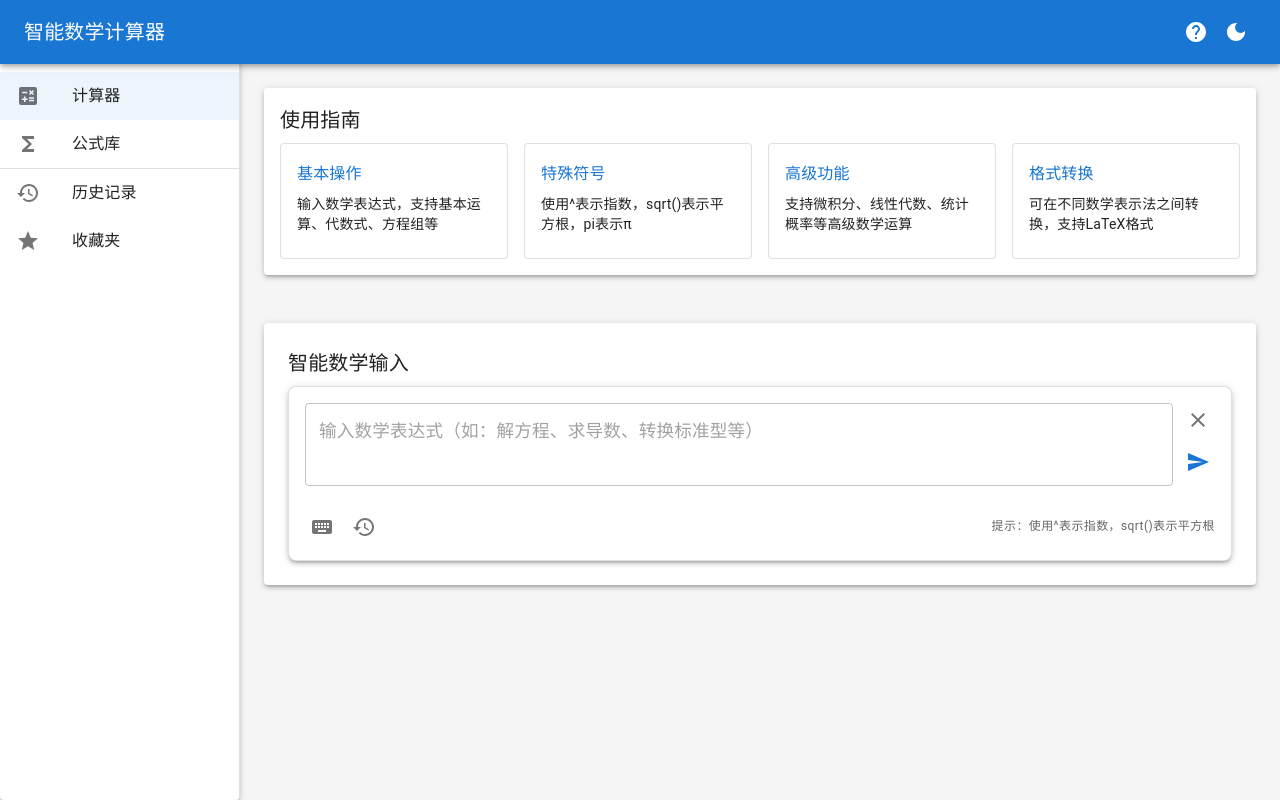
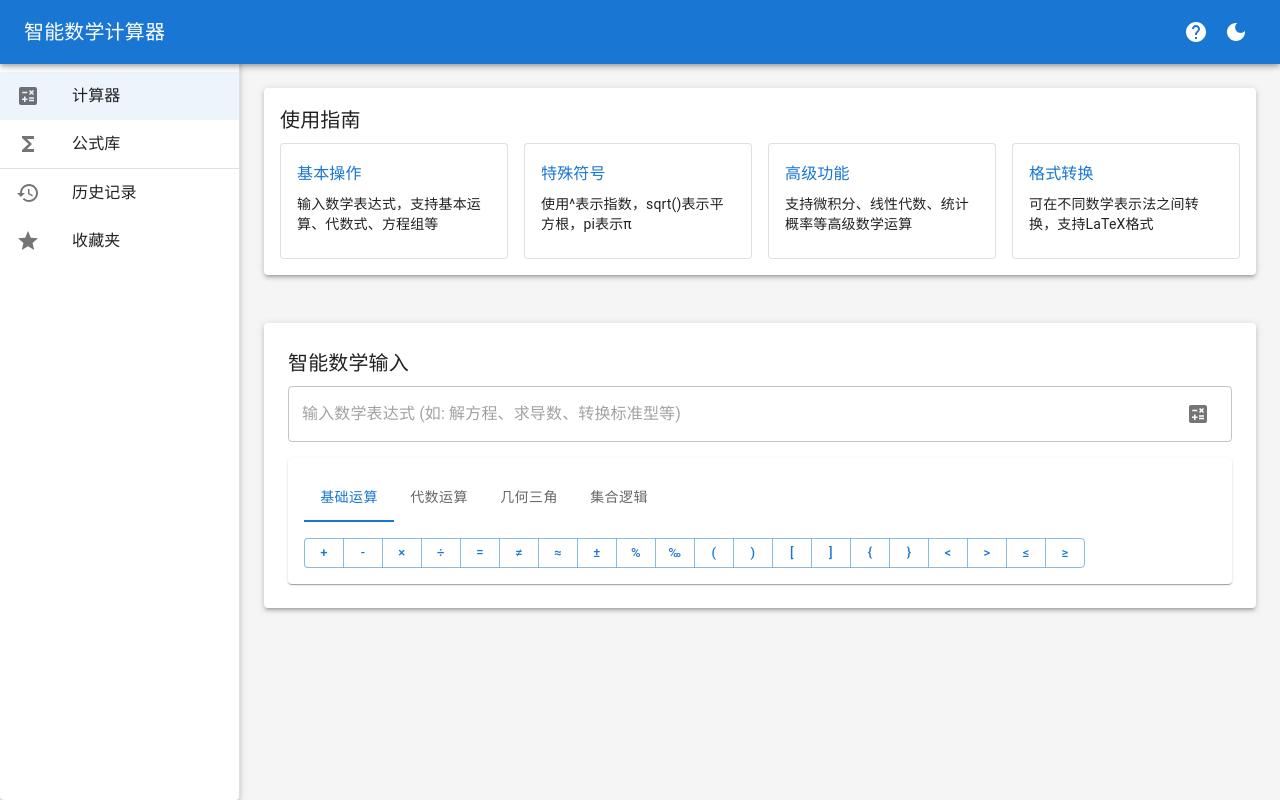
Before and after one commit to Ericdu1/AM_Calculator, a React (Vite) app: page / in a window 1280 px wide. Built offline with nearby package versions, Linux system fonts and the light colour scheme.

Commit message:
优化数学输入组件: 重新组织符号系统为4个主要类别,移除绘制功能

```diff
--- a/src/components/MathInput.tsx
+++ b/src/components/MathInput.tsx
@@ -14,16 +14,17 @@ import {
   IconButton,
   Tooltip,
   Divider,
-  Grid
+  Grid,
+  Tabs,
+  Tab,
+  ButtonGroup,
+  Fade
 } from '@mui/material';
 import {
   Functions as FunctionsIcon,
   Calculate as CalculateIcon,
-  Transform as TransformIcon,
-  Send as SendIcon,
-  Clear as ClearIcon,
-  History as HistoryIcon,
-  Keyboard as KeyboardIcon
+  Timeline as TimelineIcon,
+  Architecture as ArchitectureIcon
 } from '@mui/icons-material';
 
 interface Suggestion {
@@ -31,143 +32,183 @@ interface Suggestion {
   detail: string;
   type: string;
   insertText: string;
-  documentation?: {
-    category: string;
-    formula: string;
+  category?: string;
+}
+
+// 输入建议数据
+const suggestionData = {
+  '求': [
+    { label: '求解方程', detail: '求解一元、二元方程', type: 'solve', insertText: '求解方程 ' },
+    { label: '求导数', detail: '计算函数导数', type: 'derivative', insertText: '求导数 ' },
+    { label: '求积分', detail: '计算定积分或不定积分', type: 'integral', insertText: '求积分 ' },
+    { label: '求极限', detail: '计算函数极限', type: 'limit', insertText: '求极限 ' },
+    { label: '求面积', detail: '计算几何图形面积', type: 'area', insertText: '求面积 ' },
+    { label: '求体积', detail: '计算立体图形体积', type: 'volume', insertText: '求体积 ' },
+    { label: '求最值', detail: '求函数最大值最小值', type: 'extremum', insertText: '求最值 ' },
+    { label: '求距离', detail: '计算点线面距离', type: 'distance', insertText: '求距离 ' },
+    { label: '求概率', detail: '计算概率统计问题', type: 'probability', insertText: '求概率 ' }
+  ],
+  '解': [
+    { label: '解方程', detail: '解一元方程', type: 'equation', insertText: '解方程 ' },
+    { label: '解方程组', detail: '解多元方程组', type: 'equations', insertText: '解方程组 ' },
+    { label: '解不等式', detail: '解一元不等式', type: 'inequality', insertText: '解不等式 ' },
+    { label: '解三角形', detail: '解三角形问题', type: 'triangle', insertText: '解三角形 ' },
+    { label: '解析几何', detail: '解析几何问题', type: 'geometry', insertText: '解析几何 ' },
+    { label: '解微分方程', detail: '解常微分方程', type: 'differential', insertText: '解微分方程 ' }
+  ],
+  '计算': [
+    { label: '计算表达式', detail: '计算数学表达式', type: 'expression', insertText: '计算 ' },
+    { label: '计算定积分', detail: '计算定积分', type: 'definite-integral', insertText: '计算积分 ' },
+    { label: '计算导数', detail: '计算函数导数', type: 'derivative', insertText: '计算导数 ' },
+    { label: '计算概率', detail: '计算概率问题', type: 'probability', insertText: '计算概率 ' },
+    { label: '计算统计量', detail: '计算统计数据', type: 'statistics', insertText: '计算统计 ' },
+    { label: '计算矩阵', detail: '矩阵运算', type: 'matrix', insertText: '计算矩阵 ' }
+  ],
+  '证明': [
+    { label: '证明恒等式', detail: '证明代数恒等式', type: 'identity', insertText: '证明恒等式 ' },
+    { label: '证明定理', detail: '证明数学定理', type: 'theorem', insertText: '证明定理 ' },
+    { label: '证明不等式', detail: '证明不等式', type: 'inequality', insertText: '证明不等式 ' },
+    { label: '证明命题', detail: '证明数学命题', type: 'proposition', insertText: '证明命题 ' },
+    { label: '证明充要条件', detail: '证明充分必要条件', type: 'condition', insertText: '证明充要条件 ' }
+  ],
+  '转换': [
+    { label: '转换分数', detail: '分数与小数互转', type: 'fraction', insertText: '转换分数 ' },
+    { label: '转换单位', detail: '单位换算', type: 'unit', insertText: '转换单位 ' },
+    { label: '转换进制', detail: '进制转换', type: 'base', insertText: '转换进制 ' },
+    { label: '转换标准型', detail: '转换标准形式', type: 'standard', insertText: '转换标准型 ' },
+    { label: '转换坐标', detail: '坐标系转换', type: 'coordinate', insertText: '转换坐标 ' }
+  ],
+  '化简': [
+    { label: '化简表达式', detail: '化简代数表达式', type: 'simplify', insertText: '化简表达式 ' },
+    { label: '化简分式', detail: '化简分式', type: 'fraction', insertText: '化简分式 ' },
+    { label: '化简根式', detail: '化简根式', type: 'radical', insertText: '化简根式 ' },
+    { label: '化简三角式', detail: '化简三角表达式', type: 'trigonometry', insertText: '化简三角式 ' },
+    { label: '化简对数', detail: '化简对数表达式', type: 'logarithm', insertText: '化简对数 ' }
+  ],
+  '因式': [
+    { label: '因式分解', detail: '多项式因式分解', type: 'factorize', insertText: '因式分解 ' },
+    { label: '公因式', detail: '提取公因式', type: 'common-factor', insertText: '提取公因式 ' },
+    { label: '因式分解三角式', detail: '三角式因式分解', type: 'trig-factor', insertText: '分解三角式 ' }
+  ]
 };
+
+// 数学符号数据 - 重新组织为4个主要类别
+const symbolGroups = [
+  {
+    name: '基础运算',
+    symbols: [
+      { symbol: '+', desc: '加' },
+      { symbol: '-', desc: '减' },
+      { symbol: '×', desc: '乘' },
+      { symbol: '÷', desc: '除' },
+      { symbol: '=', desc: '等于' },
+      { symbol: '≠', desc: '不等于' },
+      { symbol: '≈', desc: '约等于' },
+      { symbol: '±', desc: '正负号' },
+      { symbol: '%', desc: '百分号' },
+      { symbol: '‰', desc: '千分号' },
+      { symbol: '(', desc: '左括号' },
+      { symbol: ')', desc: '右括号' },
+      { symbol: '[', desc: '左方括号' },
+      { symbol: ']', desc: '右方括号' },
+      { symbol: '{', desc: '左花括号' },
+      { symbol: '}', desc: '右花括号' },
+      { symbol: '<', desc: '小于' },
+      { symbol: '>', desc: '大于' },
+      { symbol: '≤', desc: '小于等于' },
+      { symbol: '≥', desc: '大于等于' }
+    ]
+  },
+  {
+    name: '代数运算',
+    symbols: [
+      { symbol: '²', desc: '平方' },
+      { symbol: '³', desc: '立方' },
+      { symbol: '√', desc: '平方根' },
+      { symbol: '∛', desc: '立方根' },
+      { symbol: '∑', desc: '求和' },
+      { symbol: '∏', desc: '求积' },
+      { symbol: '∫', desc: '积分' },
+      { symbol: '∂', desc: '偏导' },
+      { symbol: '∇', desc: '梯度' },
+      { symbol: '∞', desc: '无穷' },
+      { symbol: 'lim', desc: '极限' },
+      { symbol: 'log', desc: '对数' },
+      { symbol: 'ln', desc: '自然对数' },
+      { symbol: 'e', desc: '自然常数' },
+      { symbol: 'π', desc: '圆周率' },
+      { symbol: 'i', desc: '虚数单位' },
+      { symbol: '|x|', desc: '绝对值' },
+      { symbol: '⌊x⌋', desc: '向下取整' },
+      { symbol: '⌈x⌉', desc: '向上取整' },
+      { symbol: 'f′', desc: '导数' },
+      { symbol: 'f″', desc: '二阶导' }
+    ]
+  },
+  {
+    name: '几何三角',
+    symbols: [
+      { symbol: '∠', desc: '角' },
+      { symbol: '∥', desc: '平行' },
+      { symbol: '⊥', desc: '垂直' },
+      { symbol: '△', desc: '三角形' },
+      { symbol: '⊙', desc: '圆' },
+      { symbol: '∽', desc: '相似' },
+      { symbol: '≅', desc: '全等' },
+      { symbol: 'sin', desc: '正弦' },
+      { symbol: 'cos', desc: '余弦' },
+      { symbol: 'tan', desc: '正切' },
+      { symbol: 'cot', desc: '余切' },
+      { symbol: 'sec', desc: '正割' },
+      { symbol: 'csc', desc: '余割' },
+      { symbol: 'arcsin', desc: '反正弦' },
+      { symbol: 'arccos', desc: '反余弦' },
+      { symbol: 'arctan', desc: '反正切' },
+      { symbol: '°', desc: '度数' },
+      { symbol: 'rad', desc: '弧度' },
+      { symbol: 'π', desc: '圆周率' }
+    ]
+  },
+  {
+    name: '集合逻辑',
+    symbols: [
+      { symbol: '∅', desc: '空集' },
+      { symbol: '∈', desc: '属于' },
+      { symbol: '∉', desc: '不属于' },
+      { symbol: '⊂', desc: '真子集' },
+      { symbol: '⊆', desc: '子集' },
+      { symbol: '∪', desc: '并集' },
+      { symbol: '∩', desc: '交集' },
+      { symbol: '∀', desc: '任意' },
+      { symbol: '∃', desc: '存在' },
+      { symbol: '∵', desc: '因为' },
+      { symbol: '∴', desc: '所以' },
+      { symbol: '⇒', desc: '推出' },
+      { symbol: '⇔', desc: '等价' },
+      { symbol: '¬', desc: '非' },
+      { symbol: '∧', desc: '且' },
+      { symbol: '∨', desc: '或' },
+      { symbol: '⊕', desc: '异或' },
+      { symbol: '⊻', desc: '异或' },
+      { symbol: '⊼', desc: '与非' },
+      { symbol: '⊽', desc: '或非' }
+    ]
   }
+];
 
 const MathInput: React.FC<{
   onSubmit: (value: string) => void;
 }> = ({ onSubmit }) => {
   const [value, setValue] = useState('');
   const [suggestions, setSuggestions] = useState<Suggestion[]>([]);
+  const [selectedIndex, setSelectedIndex] = useState(-1);
   const [loading, setLoading] = useState(false);
-  const [selectedIndex, setSelectedIndex] = useState(-1);
   const [anchorEl, setAnchorEl] = useState<null | HTMLElement>(null);
-  const [showKeyboard, setShowKeyboard] = useState(false);
+  const [symbolTabIndex, setSymbolTabIndex] = useState(0);
   const inputRef = useRef<HTMLInputElement>(null);
 
-  // 数学键盘符号
-  const mathSymbols = [
-    { label: '+', tooltip: '加' },
-    { label: '-', tooltip: '减' },
-    { label: '×', tooltip: '乘' },
-    { label: '÷', tooltip: '除' },
-    { label: '^', tooltip: '指数' },
-    { label: '√', tooltip: '平方根' },
-    { label: 'π', tooltip: '圆周率' },
-    { label: '∫', tooltip: '积分' },
-    { label: '∑', tooltip: '求和' },
-    { label: '∏', tooltip: '连乘' },
-    { label: '∂', tooltip: '偏导' },
-    { label: '∞', tooltip: '无穷' },
-  ];
-
-  useEffect(() => {
-    const fetchSuggestions = async () => {
-      if (!value) {
-        setSuggestions([]);
-        return;
-      }
-
-      setLoading(true);
-      try {
-        // 这里模拟API调用
-        const mockSuggestions: Suggestion[] = [
-          {
-            label: '解方程',
-            detail: '求解一元二次方程',
-            type: 'template',
-            insertText: '解方程 x^2 + 3x + 2 = 0'
-          },
-          {
-            label: '转换标准型',
-            detail: '将方程转换为标准形式',
-            type: 'transform',
-            insertText: '转换标准型 x^2 + 4'
-          },
-          {
-            label: '转换斜截式',
-            detail: '将直线方程转换为斜截式',
-            type: 'transform',
-            insertText: '转换斜截式 2x + 3y = 6'
-          },
-          {
-            label: '转换参数方程',
-            detail: '转换为参数方程形式',
-            type: 'transform',
-            insertText: '转换参数方程 x^2/4 + y^2/9 = 1'
-          }
-        ];
-
-        setSuggestions(value.startsWith('转换') ? mockSuggestions.filter(s => s.type === 'transform') : mockSuggestions);
-        setSelectedIndex(-1);
-      } catch (error) {
-        console.error('获取建议失败:', error);
-      } finally {
-        setLoading(false);
-      }
-    };
-
-    const debounceTimer = setTimeout(fetchSuggestions, 300);
-    return () => clearTimeout(debounceTimer);
-  }, [value]);
-
-  useEffect(() => {
-    if (inputRef.current) {
-      setAnchorEl(inputRef.current);
-    }
-  }, []);
-
-  const handleKeyDown = (event: React.KeyboardEvent) => {
-    if (!suggestions.length) return;
-
-    switch (event.key) {
-      case 'ArrowDown':
-        event.preventDefault();
-        setSelectedIndex(prev => (prev < suggestions.length - 1 ? prev + 1 : prev));
-        break;
-      case 'ArrowUp':
-        event.preventDefault();
-        setSelectedIndex(prev => (prev > 0 ? prev - 1 : prev));
-        break;
-      case 'Enter':
-        if (selectedIndex >= 0) {
-          event.preventDefault();
-          handleSuggestionSelect(suggestions[selectedIndex]);
-        } else {
-          handleSubmit();
-        }
-        break;
-      case 'Escape':
-        setSuggestions([]);
-        setSelectedIndex(-1);
-        break;
-    }
-  };
-
-  const handleSuggestionSelect = (suggestion: Suggestion) => {
-    setValue(suggestion.insertText);
-    setSuggestions([]);
-    setSelectedIndex(-1);
-    if (inputRef.current) {
-      inputRef.current.focus();
-    }
-  };
-
-  const handleSubmit = () => {
-    if (value.trim()) {
-      onSubmit(value);
-      setValue('');
-    }
-  };
-
-  const handleClear = () => {
-    setValue('');
-    if (inputRef.current) {
-      inputRef.current.focus();
-    }
+  const handleSymbolTabChange = (event: React.SyntheticEvent, newValue: number) => {
+    setSymbolTabIndex(newValue);
   };
 
   const insertSymbol = (symbol: string) => {
@@ -179,150 +220,142 @@ const MathInput: React.FC<{
       setValue(newValue);
       // 设置光标位置
       setTimeout(() => {
-        input.setSelectionRange(start + symbol.length, start + symbol.length);
+        input.selectionStart = input.selectionEnd = start + symbol.length;
         input.focus();
       }, 0);
     }
   };
 
-  const getIconForType = (type: string) => {
-    switch (type) {
-      case 'formula':
-        return <FunctionsIcon />;
-      case 'template':
-        return <CalculateIcon />;
-      case 'transform':
-        return <TransformIcon />;
-      default:
-        return <CalculateIcon />;
+  const handleInputChange = (event: React.ChangeEvent<HTMLInputElement>) => {
+    const newValue = event.target.value;
+    setValue(newValue);
+
+    // 获取最后一个关键词
+    const match = newValue.match(/[求|解|计算|证明|转换|化简|因式][^求解计算证明转换化简因式]*$/);
+    if (match) {
+      const keyword = match[0][0]; // 获取第一个字符作为关键词
+      const suggestions = suggestionData[keyword as keyof typeof suggestionData] || [];
+      setSuggestions(suggestions);
+      setSelectedIndex(-1);
+    } else {
+      setSuggestions([]);
     }
   };
 
+  const handleKeyDown = (event: React.KeyboardEvent) => {
+    if (suggestions.length === 0) return;
+
+    switch (event.key) {
+      case 'ArrowDown':
+        event.preventDefault();
+        setSelectedIndex(prev => (prev + 1) % suggestions.length);
+        break;
+      case 'ArrowUp':
+        event.preventDefault();
+        setSelectedIndex(prev => (prev - 1 + suggestions.length) % suggestions.length);
+        break;
+      case 'Enter':
+        event.preventDefault();
+        if (selectedIndex >= 0) {
+          const suggestion = suggestions[selectedIndex];
+          setValue(suggestion.insertText);
+          setSuggestions([]);
+          setSelectedIndex(-1);
+        } else {
+          onSubmit(value);
+          setValue('');
+        }
+        break;
+      case 'Escape':
+        setSuggestions([]);
+        setSelectedIndex(-1);
+        break;
+    }
+  };
+
+  useEffect(() => {
+    if (inputRef.current) {
+      setAnchorEl(inputRef.current);
+    }
+  }, []);
+
   return (
-    <Box sx={{ width: '100%' }}>
-      <Paper
-        elevation={3}
-        sx={{
-          p: 2,
-          border: '1px solid',
-          borderColor: 'divider',
-          borderRadius: 2
-        }}
-      >
-        <Grid container spacing={2}>
-          <Grid item xs={12}>
-            <Box sx={{ display: 'flex', gap: 1, mb: 1 }}>
+    <Box sx={{ width: '100%', position: 'relative' }}>
       <TextField
         fullWidth
+        variant="outlined"
+        placeholder="输入数学表达式 (如: 解方程、求导数、转换标准型等)"
         value={value}
-                onChange={(e) => setValue(e.target.value)}
+        onChange={handleInputChange}
         onKeyDown={handleKeyDown}
-                placeholder="输入数学表达式（如：解方程、求导数、转换标准型等）"
         inputRef={inputRef}
-                multiline
-                rows={2}
-                sx={{
-                  '& .MuiOutlinedInput-root': {
-                    fontFamily: 'math',
-                    fontSize: '1.1rem',
-                  }
+        InputProps={{
+          endAdornment: (
+            <IconButton onClick={() => onSubmit(value)}>
+              <CalculateIcon />
+            </IconButton>
+          ),
         }}
       />
-              <Box sx={{ display: 'flex', flexDirection: 'column', gap: 1 }}>
-                <Tooltip title="清除">
-                  <IconButton onClick={handleClear} size="small">
-                    <ClearIcon />
-                  </IconButton>
-                </Tooltip>
-                <Tooltip title="计算">
-                  <IconButton
-                    onClick={handleSubmit}
-                    color="primary"
-                    size="small"
+
+      {/* 符号输入面板 */}
+      <Paper sx={{ mt: 2, p: 2 }}>
+        <Tabs
+          value={symbolTabIndex}
+          onChange={handleSymbolTabChange}
+          variant="scrollable"
+          scrollButtons="auto"
         >
-                    <SendIcon />
-                  </IconButton>
-                </Tooltip>
-              </Box>
-            </Box>
-          </Grid>
-
-          <Grid item xs={12}>
-            <Box sx={{ display: 'flex', justifyContent: 'space-between', alignItems: 'center' }}>
-              <Box sx={{ display: 'flex', gap: 1 }}>
-                <Tooltip title="数学键盘">
-                  <IconButton
-                    size="small"
-                    onClick={() => setShowKeyboard(!showKeyboard)}
-                    color={showKeyboard ? 'primary' : 'default'}
-                  >
-                    <KeyboardIcon />
-                  </IconButton>
-                </Tooltip>
-                <Tooltip title="历史记录">
-                  <IconButton size="small">
-                    <HistoryIcon />
-                  </IconButton>
-                </Tooltip>
-              </Box>
-              <Typography variant="caption" color="text.secondary">
-                提示：使用^表示指数，sqrt()表示平方根
-              </Typography>
-            </Box>
-          </Grid>
-
-          {showKeyboard && (
-            <Grid item xs={12}>
-              <Divider sx={{ my: 1 }} />
-              <Box sx={{ display: 'flex', flexWrap: 'wrap', gap: 0.5 }}>
-                {mathSymbols.map((symbol, index) => (
-                  <Tooltip key={index} title={symbol.tooltip}>
-                    <Button
-                      variant="outlined"
-                      size="small"
-                      onClick={() => insertSymbol(symbol.label)}
-                      sx={{
-                        minWidth: '40px',
-                        height: '40px',
-                        fontFamily: 'math',
-                        fontSize: '1.1rem'
-                      }}
-                    >
-                      {symbol.label}
+          {symbolGroups.map((group, index) => (
+            <Tab key={index} label={group.name} />
+          ))}
+        </Tabs>
+        <Box sx={{ mt: 2 }}>
+          <ButtonGroup variant="outlined" size="small">
+            {symbolGroups[symbolTabIndex].symbols.map((item, index) => (
+              <Tooltip key={index} title={item.desc}>
+                <Button onClick={() => insertSymbol(item.symbol)}>
+                  {item.symbol}
                 </Button>
               </Tooltip>
             ))}
+          </ButtonGroup>
         </Box>
-            </Grid>
-          )}
-        </Grid>
       </Paper>
 
+      {/* 输入建议弹出框 */}
       <Popper
         open={suggestions.length > 0}
         anchorEl={anchorEl}
         placement="bottom-start"
-        style={{ width: anchorEl?.clientWidth, zIndex: 1300 }}
+        transition
+        style={{ width: anchorEl?.clientWidth, zIndex: 1000 }}
       >
-        <Paper elevation={3} sx={{ mt: 1, maxHeight: 300, overflow: 'auto' }}>
-          {loading ? (
-            <Box sx={{ p: 2, display: 'flex', justifyContent: 'center' }}>
-              <CircularProgress size={24} />
-            </Box>
-          ) : (
-            <List dense>
+        {({ TransitionProps }) => (
+          <Fade {...TransitionProps} timeout={350}>
+            <Paper elevation={3}>
+              <List sx={{ maxHeight: 300, overflow: 'auto' }}>
                 {suggestions.map((suggestion, index) => (
                   <ListItem
                     key={index}
                     selected={index === selectedIndex}
-                  onClick={() => handleSuggestionSelect(suggestion)}
+                    onClick={() => {
+                      setValue(suggestion.insertText);
+                      setSuggestions([]);
+                      setSelectedIndex(-1);
+                      if (inputRef.current) inputRef.current.focus();
+                    }}
                     sx={{
                       cursor: 'pointer',
-                    '&:hover': { backgroundColor: 'action.hover' },
+                      '&:hover': {
+                        backgroundColor: 'action.hover',
+                      },
                     }}
                   >
                     <ListItemIcon>
-                    {getIconForType(suggestion.type)}
+                      {suggestion.type === 'solve' ? <CalculateIcon /> :
+                        suggestion.type === 'derivative' ? <TimelineIcon /> :
+                          <FunctionsIcon />}
                     </ListItemIcon>
                     <ListItemText
                       primary={suggestion.label}
@@ -331,8 +364,9 @@ const MathInput: React.FC<{
                   </ListItem>
                 ))}
               </List>
+            </Paper>
+          </Fade>
         )}
-        </Paper>
       </Popper>
     </Box>
   );
```
Lines whose indentation alone changed are shown as unchanged.
